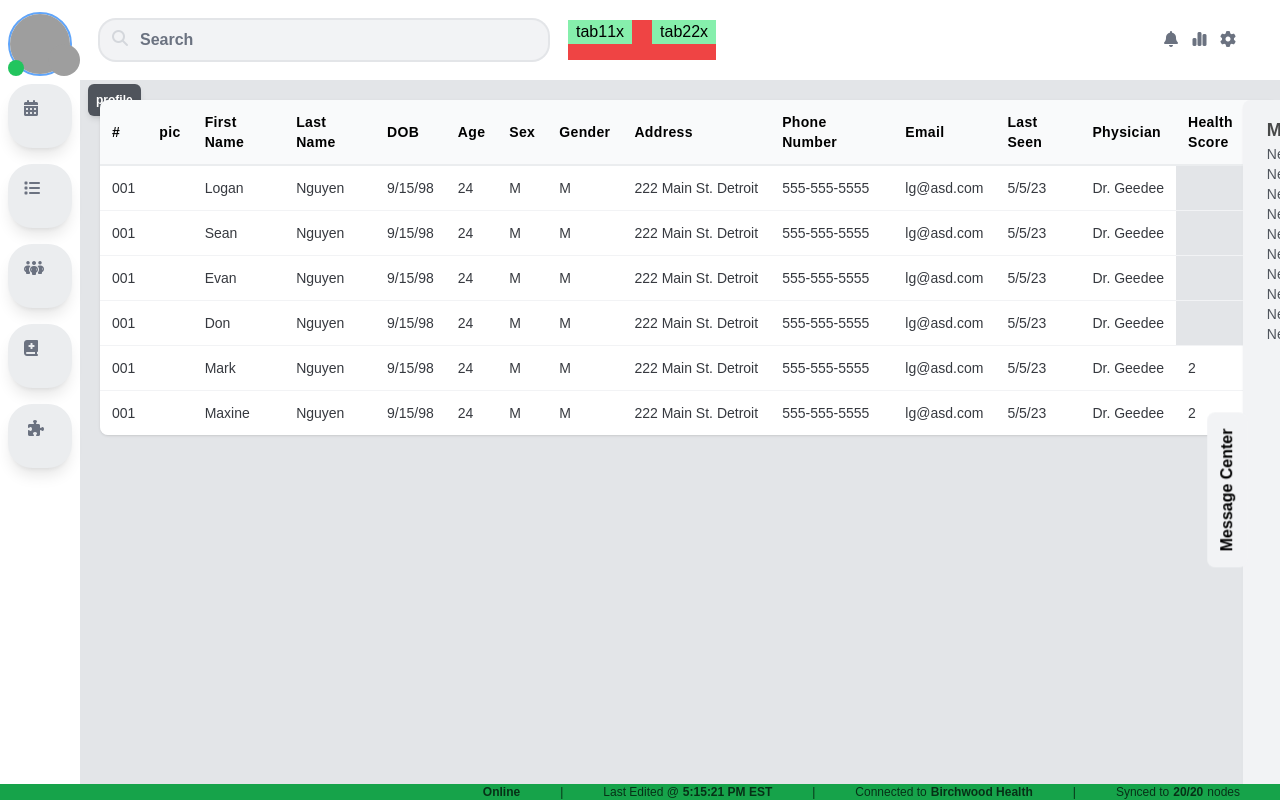
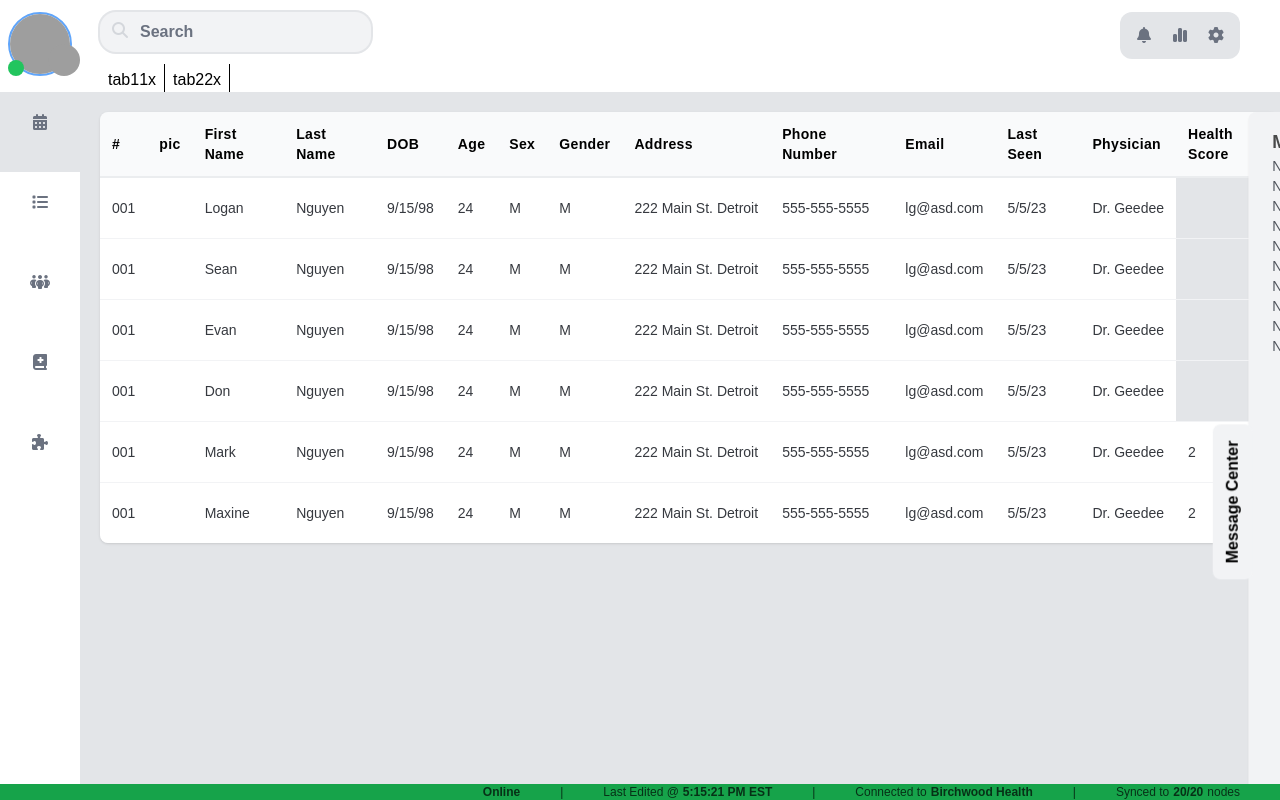
Before and after one commit to apertahealth/rchart, a SvelteKit app: page /list in a window 1280 px wide. Shown: the top 800 px of the page. Built offline with nearby package versions, Linux system fonts and the light colour scheme; grey boxes are pictures that could not be loaded.

Commit message:
better looking tabs, sidebar

```diff
--- a/src/lib/components/MessageCenter.svelte
+++ b/src/lib/components/MessageCenter.svelte
@@ -13,8 +13,8 @@
 
 <!-- Drawer -->
 <div
-	class="fixed right-0 top-20 h-full my-5 pb-5 bg-gray-100 shadow-sm rounded-lg transition-transform duration-300 flex flex-row"
-	class:translate-x-[80%]={!isOpen}
+	class="fixed right-0 top-20 h-full my-8 pb-5 bg-gray-100 shadow-sm rounded-lg transition-transform duration-300 flex flex-row"
+	class:translate-x-[83%]={!isOpen}
 >
 	<!-- Pull Tab -->
 	<div class="flex flex-col justify-center items-center p-0 m-0 w-0">
--- /dev/null
+++ b/src/lib/components/ProfileButton.svelte
@@ -0,0 +1,26 @@
+<div class="group mb-4">
+    <div class="relative flex items-center justify-center mt-3">
+        <img
+            class="w-16 h-16 rounded-full border-2 border-blue-400"
+            src="./src/lib/img/doctor_headshot.jpg"
+            alt="profile-pic"
+        />
+        <div>
+            <img
+                class="w-8 h-8 rounded-full justify-center absolute bottom-0 right-0"
+                src="./src/lib/img/wsu.png"
+                alt="institution"
+            />
+            <span class="w-4 h-4 rounded-full bg-green-500 absolute bottom-0 left-2" />
+        </div>
+    </div>
+
+    <!-- tooltip -->
+    <span
+        class="absolute w-auto p-2 m-2 min-2-max left-20 rounded-md
+            shadow-md text-white bg-gray-600 text-xs font-bold
+            transition-all duration-100 scale-0 origin-left group-hover:scale-100"
+    >
+        profile
+    </span>
+</div>
--- /dev/null
+++ b/src/lib/components/SidebarTab.svelte
@@ -0,0 +1,28 @@
+<script lang="ts">
+	export let label: string;
+	export let icon: string;
+	export let path: string;
+	export let isActive: boolean;
+</script>
+
+<div class="group relative">
+	<!-- icon -->
+	<a href={path}>
+		<div
+			class={`flex items-center justify-center h-20 w-20 transition-all duration-300 ease-linear
+					${isActive ? 'bg-gray-300 text-gray-500' : 'text-gray-500 hover:bg-gray-500 hover:text-white'}
+					active:bg-gray-300 active:text-gray-500`}
+		>
+			<i class={`${icon} fa-solid h-9 w-9`} />
+		</div>
+	</a>
+
+	<!-- tooltip -->
+	<div
+		class="absolute w-auto z-50 p-2 m-2 min-2-max left-20 top-5 rounded-md
+                text-white bg-gray-500 text-xs font-bold
+                transition-all duration-100 scale-0 origin-left group-hover:scale-100 group-hover:block"
+	>
+		{label}
+	</div>
+</div>
--- a/src/lib/components/TabList.svelte
+++ b/src/lib/components/TabList.svelte
@@ -36,11 +36,11 @@
 </script>
 
 <!-- the list of tabs -->
-<div class="flex flex-row gap-5 bg-red-500 mx-5">
+<div class="flex flex-row gap-0 bg-white mt-3">
     {#each tabs as tab (tab.id)}
     <div>
         <!-- a single tab -->
-        <div class="bg-green-300 px-2 inline-flex">
+        <div class="bg-white px-2 pt-1 inline-flex border-r border-black active:rounded-t-lg active:bg-gray-300 active:border-none">
             <h4>{tab.name}</h4>
             <h4>{tab.id}</h4>
 
@@ -54,5 +54,4 @@
 </div>
 
 <style>
-
 </style>
--- a/src/routes/+layout.svelte
+++ b/src/routes/+layout.svelte
@@ -1,28 +1,47 @@
-<script>
+<script lang="ts">
 	import '../app.css';
+	import { SideBarStore, setTab } from '../stores/SideBarStore';
+	import { window } from '@tauri-apps/api';
 	import TabList from '../lib/components/TabList.svelte';
 	import MessageCenter from '../lib/components/MessageCenter.svelte';
+	import SidebarTab from '../lib/components/SidebarTab.svelte';
+	import ProfileButton from '$lib/components/ProfileButton.svelte';
+
+	$: $SideBarStore;
+	// let activeTabIndex = "dashboard";
+	// SideBarStore.subscribe((data) => activeTabIndex = data);
+
 	function add_person() {
 		invoke('add_ryan');
 		console.log('in');
-		return "hey";
+		return 'hey';
 	}
 
 	async function test() {
-		await invoke('test', { name: 'logan nguyen'});
+		await invoke('test', { name: 'logan nguyen' });
 	}
 	//TODO: move all the nav bars to their own svelte component files
 	//const invoke = window.__TAURI__.invoke;
+
+	const sideBarTabInfo = [
+		{ label: 'Dashboard', icon: 'fa-calendar-days', path: '/' },
+		{ label: 'Patient List', icon: 'fa-list', path: '/list' },
+		{ label: 'Team', icon: 'fa-people-group', path: '/team' },
+		{ label: 'Resources', icon: 'fa-book-medical', path: '/resources' },
+		{ label: 'Extensions', icon: 'fa-puzzle-piece', path: '/extensions' }
+	];
 </script>
 
 <body class="overscroll-none bg-gray-300">
 	<!-- top bar -->
-	<section class="flex flex-row absolute top-0 left-20 h-20 w-full py-5 px-5 bg-white">
-
+	<section class="flex flex-row absolute top-0 left-20 h-30 w-full pt-3 px-5 bg-white">
+		<div class="flex flex-col">
 			<!-- search box -->
 			<form class="w-full max-w-md">
 				<div class="relative flex items-center text-gray-400 focus-within:text-gray-500">
-				<i class="fa-solid fa-magnifying-glass w-5 h-5 absolute ml-3 pointer-events-none" />
+					<i
+						class="fa-solid fa-magnifying-glass w-5 h-5 absolute ml-3 pointer-events-none"
+					/>
 					<input
 						type="text"
 						name="search"
@@ -30,156 +49,56 @@
 						autocomplete="off"
 						class="w-full pr-3 pl-10 py-2 font-semibold bg-gray-100 placeholder-gray-500 text-block
 								rounded-2xl border-none ring-2 ring-gray-300 focus:ring-gray-500
-							focus:ring-2"/>
+								focus:ring-2"
+					/>
 				</div>
 			</form>
 
 			<!-- the list of tabs -->
-		<TabList></TabList>
+			<TabList />
+		</div>
 
 		<!-- three top buttons -->
-		<div class="fixed right-0 mr-10 pt-2">
-
+		<div class="fixed right-0 mr-10 bg-gray-300 px-3 pt-3 pb-2 rounded-xl flex flex-row gap-3">
 			<!-- notifications -->
-			<button on:click="{add_person}"><i class="fa-solid fa-bell h-6 w-6 text-gray-500" /></button>
+			<button on:click={add_person}
+				><i class="fa-solid fa-bell h-6 w-6 text-gray-500" /></button
+			>
 
 			<!-- statistics -->
-			<button on:click="{() => {}}"><a href="/stats"><i class="fa-solid fa-chart-simple h-6 w-6 text-gray-500" /></a></button>
+			<button
+				on:click={() => {
+					setTab(-1); // show all inactive sidebar tabs
+				}}
+				><a href="/stats"><i class="fa-solid fa-chart-simple h-6 w-6 text-gray-500" /></a
+				></button
+			>
 
 			<!-- settings -->
-			<button on:click="{ () => {}}"><a href="/options"><i class="fa-solid fa-gear h-6 w-6 text-gray-500" /></a></button>
+			<button
+				on:click={() => {
+					setTab(-1); // show all inactive sidebar tabs
+				}}
+				><a href="/options"><i class="fa-solid fa-gear h-6 w-6 text-gray-500" /></a></button
+			>
 		</div>
-
 	</section>
 
 	<!-- side bar -->
-	<section class="fixed top-0 left-0 h-screen w-20 m-0 flex flex-col bg-white">
+	<section class="fixed top-0 left-0 h-screen w-20 m-0 p-0 flex flex-col gap-0  bg-white">
+		<!-- profile button-->
+		<ProfileButton />
 
-		<!-- profile button-->
-		<div class="group">
-			<div class="relative flex items-center justify-center mt-3">
-				<img
-					class="w-16 h-16 rounded-full border-2 border-blue-400"
-					src="./src/lib/img/doctor_headshot.jpg"
-					alt="profile-pic"
-				/>
-				<div>
-					<img
-						class="w-8 h-8 rounded-full justify-center absolute bottom-0 right-0"
-						src="./src/lib/img/wsu.png"
-						alt="institution"
-					/>
-					<span class="w-4 h-4 rounded-full bg-green-500 absolute bottom-0 left-2" />
-				</div>
-			</div>
-
-			<!-- tooltip -->
-			<span class="absolute w-auto p-2 m-2 min-2-max left-20 rounded-md
-					shadow-md text-white bg-gray-600 text-xs font-bold
-					transition-all duration-100 scale-0 origin-left group-hover:scale-100">
-				profile
-			</span>
-		</div>
-
-		<!-- side buttons -->
-		<div class="group">
-			<a href="/">
-				<i
-					class="relative flex items-center justify-center h-16 w-16 mt-2 mb-2
-					mx-auto shadow-lg bg-gray-200 text-gray-500 hover:bg-gray-500
-					hover:text-white rounded-3xl hover:rounded-xl transition-all
-					duration-300 ease-liner"
+		<!-- sidebar tabs -->
+		{#each sideBarTabInfo as { label, icon, path }, index}
+			<button
+				on:click={() => {
+					setTab(index);
+				}}
 			>
-					<i class="fa-solid fa-calendar-days h-8 w-8" />
-				</i>
-			</a>
-			<span
-				class="absolute w-auto p-2 m-2 min-2-max left-20 rounded-md
-						shadow-md text-white bg-gray-500 text-xs font-bold
-						transition-all duration-100 scale-0 origin-left group-hover:scale-100"
-			>
-				dashboard
-			</span>
-		</div>
-
-		<div class="group">
-			<a href="/list">
-				<i
-					class="relative flex items-center justify-center h-16 w-16 mt-2 mb-2
-					mx-auto shadow-lg bg-gray-200 text-gray-500 hover:bg-gray-500
-					hover:text-white rounded-3xl hover:rounded-xl transition-all
-					duration-300 ease-liner"
-				>
-					<i class="fa-solid fa-list h-8 w-8" />
-				</i>
-			</a>
-			<span
-				class="absolute w-auto p-2 m-2 min-2-max left-20 rounded-md
-						shadow-md text-white bg-gray-500 text-xs font-bold
-						transition-all duration-100 scale-0 origin-left group-hover:scale-100"
-			>
-				Patient List
-			</span>
-		</div>
-
-		<div class="group">
-			<a href="/team">
-				<i class="relative flex items-center justify-center h-16 w-16 mt-2 mb-2
-						mx-auto shadow-lg bg-gray-200 text-gray-500 hover:bg-gray-500
-						hover:text-white rounded-3xl hover:rounded-xl transition-all
-						duration-300 ease-liner">
-					<i class="fa-solid fa-people-group h-8 w-8" />
-				</i>
-			</a>
-			<span
-				class="absolute w-auto p-2 m-2 min-2-max left-20 rounded-md
-						shadow-md text-white bg-gray-500 text-xs font-bold
-						transition-all duration-100 scale-0 origin-left group-hover:scale-100"
-			>
-				Team
-			</span>
-		</div>
-
-		<div class="group">
-			<a href="/resources">
-				<i
-					class="relative flex items-center justify-center h-16 w-16 mt-2 mb-2
-					mx-auto shadow-lg bg-gray-200 text-gray-500 hover:bg-gray-500
-					hover:text-white rounded-3xl hover:rounded-xl transition-all
-					duration-300 ease-liner"
-				>
-					<i class="fa-solid fa-book-medical h-8 w-8" />
-				</i>
-			</a>
-			<span
-				class="absolute w-auto p-2 m-2 min-2-max left-20 rounded-md
-						shadow-md text-white bg-gray-500 text-xs font-bold
-						transition-all duration-100 scale-0 origin-left group-hover:scale-100"
-			>
-				Resources
-			</span>
-		</div>
-
-		<div class="group">
-			<a href="/extensions">
-				<i
-					class="relative flex items-center justify-center h-16 w-16 mt-2 mb-2
-					mx-auto shadow-lg bg-gray-200 text-gray-500 hover:bg-gray-500
-					hover:text-white rounded-3xl hover:rounded-xl transition-all
-					duration-300 ease-liner"
-				>
-					<i class="fa-solid fa-puzzle-piece h-8 w-8 pl-1 pb-1" />
-				</i>
-			</a>
-			<span
-				class="absolute w-auto p-2 m-2 min-2-max left-20 rounded-md
-						shadow-md text-white bg-gray-500 text-xs font-bold
-						transition-all duration-100 scale-0 origin-left group-hover:scale-100"
-			>
-				Extensions
-			</span>
-		</div>
-
+				<SidebarTab {label} {icon} {path} isActive={index == $SideBarStore} />
+			</button>
+		{/each}
 	</section>
 
 	<!-- page contents -->
--- a/src/routes/list/+page.svelte
+++ b/src/routes/list/+page.svelte
@@ -100,7 +100,7 @@
 </script>
 <TabList bind:this={comp}></TabList>
 <div class="">
-    <table class="overflow-hidden absolute left-20 top-20 m-5 rounded-lg shadow w-[92%]">
+    <table class="overflow-hidden absolute left-20 top-20 mx-5 my-8 rounded-lg shadow w-[92%]">
         <thead class="bg-gray-50 border-b-2 border-gray-200">
             <tr>
 
@@ -124,7 +124,7 @@
             {#each Object.values(data) as row}
                 <tr on:click="{() => {comp.addTab()}}" class="bg-white">
                     {#each Object.values(row) as cell}
-                        <td class="p-3 text-sm text-left text-gray-700 whitespace-nowrap">{cell}</td>
+                        <td class="px-3 py-5 text-sm text-left text-gray-700 whitespace-nowrap">{cell}</td>
                     {/each}
                 </tr>
             {/each}
--- a/src/routes/options/+page.svelte
+++ b/src/routes/options/+page.svelte
@@ -0,0 +1 @@
+<h1 class="mt-20">Options</h1>
--- a/src/routes/stats/+page.svelte
+++ b/src/routes/stats/+page.svelte
@@ -0,0 +1 @@
+<h1 class="mt-20">Stats</h1>
--- /dev/null
+++ b/src/stores/SideBarStore.ts
@@ -0,0 +1,9 @@
+import { writable } from 'svelte/store';
+
+const SideBarStore = writable<number>(0);
+
+function setTab(value: number): void {
+	SideBarStore.update(() => value);
+}
+
+export { SideBarStore, setTab };
```
Also changed, not shown: src/routes/+page.svelte (+4 -4 lines). Lines whose indentation alone changed are shown as unchanged.
